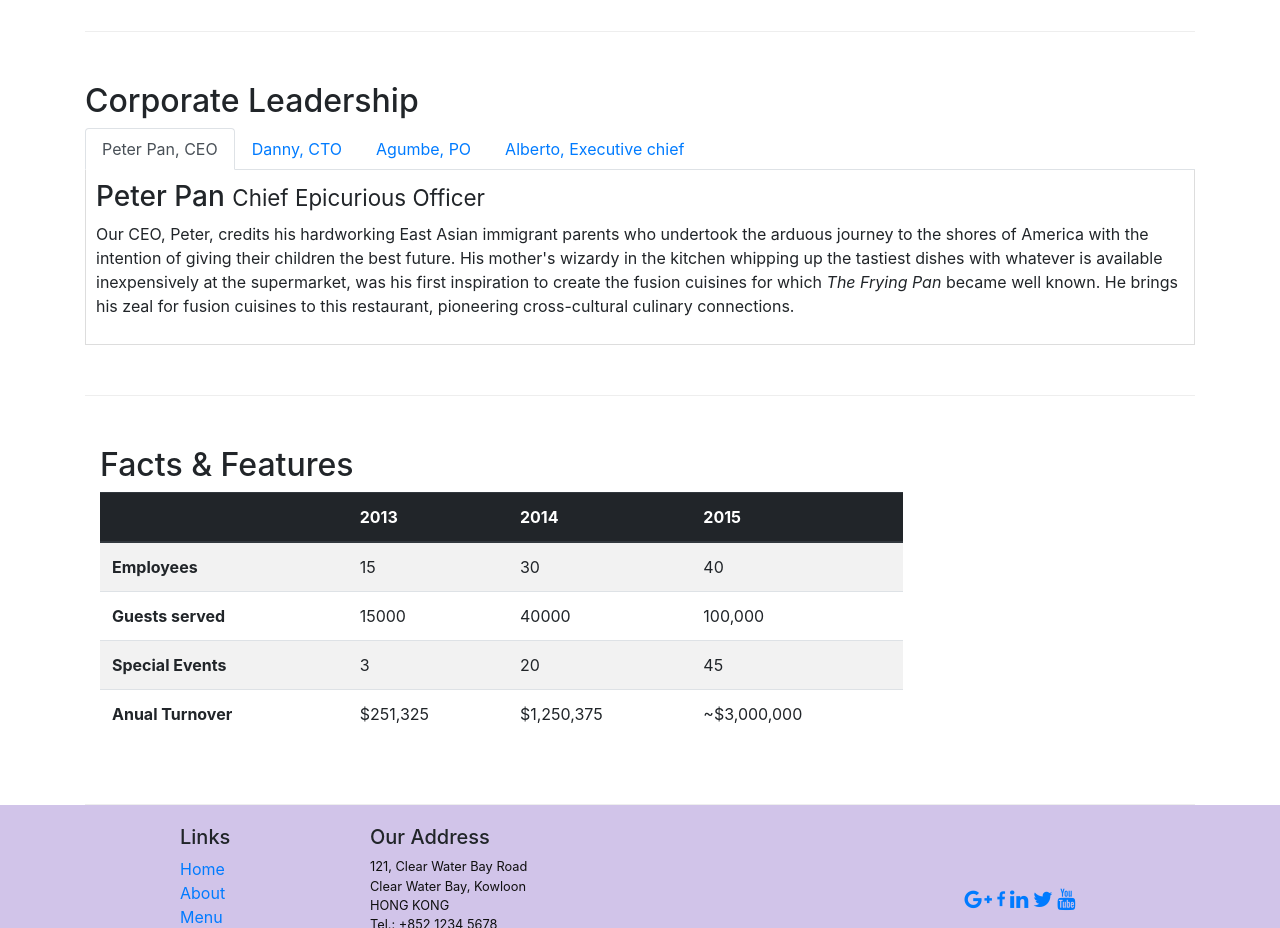
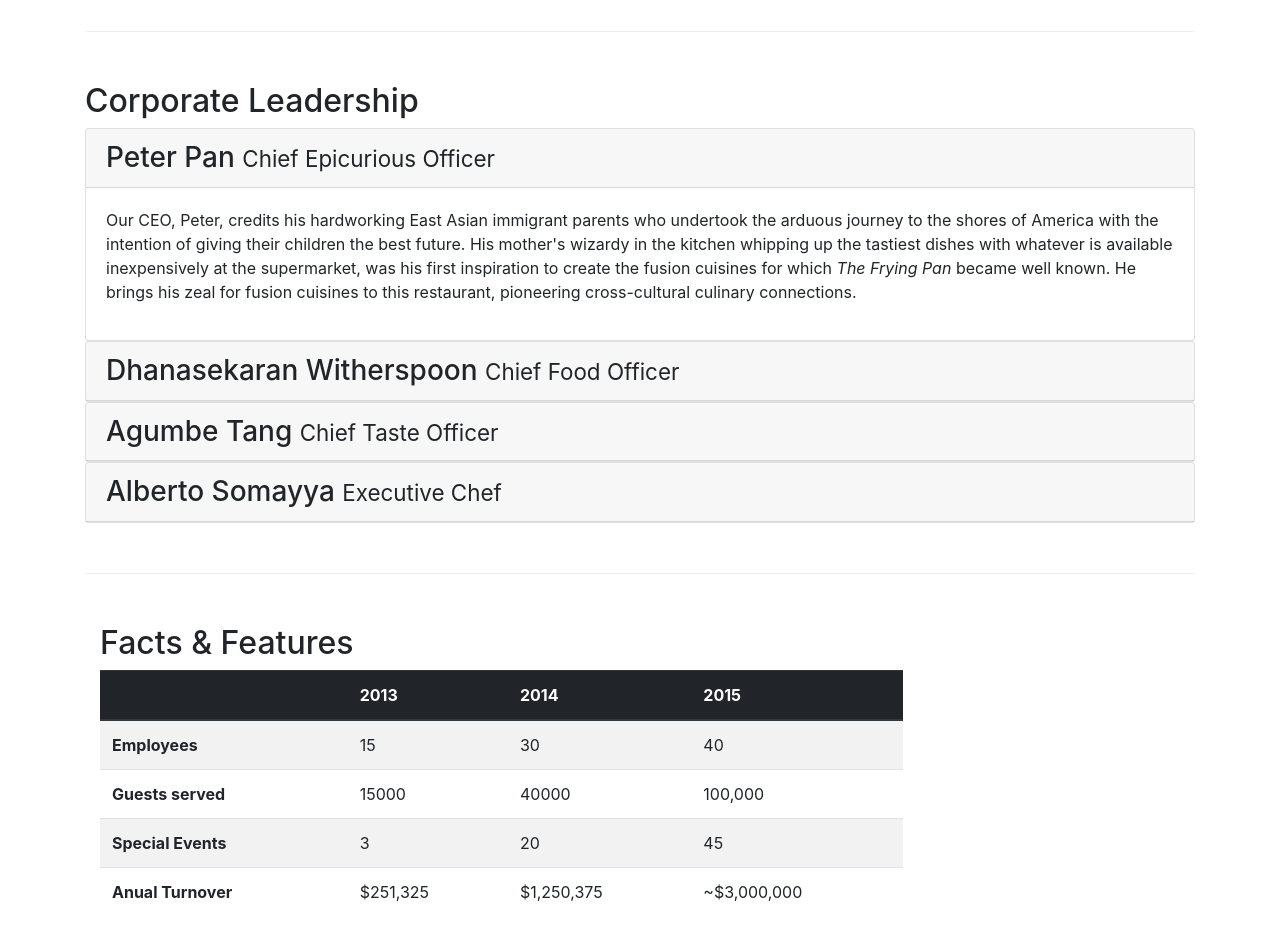
Before and after one commit to kmvbatista/bootstrap-course-coursera, a website: page aboutus.html in a window 1280 px wide. Shown: the part 940-1868 px from the top of the page. Drawn offline with nearby package versions, Linux system fonts and the light colour scheme.

Commit message:
accordion

```diff
--- a/aboutus.html
+++ b/aboutus.html
@@ -117,37 +117,57 @@
             <div>
                 <h2>Corporate Leadership</h2>
 
-                <ul class="nav nav-tabs">
-                    <li class="nav-item">
-                        <a class="nav-link active" href="#peter" role="tab" data-toggle="tab">Peter Pan, CEO</a>
-                    </li>
-                    <li class="nav-item">
-                        <a class="nav-link" href="#danny" role="tab" data-toggle="tab">Danny, CTO</a>
-                    </li>
-                    <li class="nav-item">
-                        <a class="nav-link" href="#agumbe" role="tab" data-toggle="tab">Agumbe, PO</a>
-                    </li>
-                    <li class="nav-item">
-                        <a class="nav-link" href="#alberto" role="tab" data-toggle="tab">Alberto, Executive chief</a>
-                    </li>
-                </ul>
 
-                <div class="tab-content">
-                    <div role="tabpanel" class="tab-pane fade show active" id="peter">
-                        <h3>Peter Pan <small>Chief Epicurious Officer</small></h3>
-                        <p class="d-none d-sm-block">Our CEO, Peter, credits his hardworking East Asian immigrant parents who undertook the arduous journey to the shores of America with the intention of giving their children the best future. His mother's wizardy in the kitchen whipping up the tastiest dishes with whatever is available inexpensively at the supermarket, was his first inspiration to create the fusion cuisines for which <em>The Frying Pan</em> became well known. He brings his zeal for fusion cuisines to this restaurant, pioneering cross-cultural culinary connections.</p>
+
+                <div class="accordion">
+                    <div class="card">
+                        <div class="card-header" role="tab" id="peterheader">
+                            <h3 class="mb-0">
+                                <a data-toggle="collapse" data-target="#peter">Peter Pan <small>Chief Epicurious Officer</small></a>
+                            </h3>
+                        </div>
+                        <div role="tabpanel" class="collapse show" id="peter" data-parent="#peterheader">
+                            <div class="card-body">
+                                <p class="d-none d-sm-block">Our CEO, Peter, credits his hardworking East Asian immigrant parents who undertook the arduous journey to the shores of America with the intention of giving their children the best future. His mother's wizardy in the kitchen whipping up the tastiest dishes with whatever is available inexpensively at the supermarket, was his first inspiration to create the fusion cuisines for which <em>The Frying Pan</em> became well known. He brings his zeal for fusion cuisines to this restaurant, pioneering cross-cultural culinary connections.</p>
+                            </div>
+                        </div>
                     </div>
-                    <div role="tabpanel" class="tab-pane fade" id="danny">
-                        <h3>Dhanasekaran Witherspoon <small>Chief Food Officer</small></h3>
-                        <p class="d-none d-lg-block">Our CFO, Danny, as he is affectionately referred to by his colleagues, comes from a long established family tradition in farming and produce. His experiences growing up on a farm in the Australian outback gave him great appreciation for varieties of food sources. As he puts it in his own words, <em>Everything that runs, wins, and everything that stays, pays!</em></p>
+
+                    <div class="card">
+                        <div class="card-header" role="tab" id="dannyheader">
+                            <h3 class="mb-0">
+                                <a data-toggle="collapse" data-target="#danny">Dhanasekaran Witherspoon <small>Chief Food Officer</small></a>
+                            </h3>
+                        </div>
+                        <div role="tabpanel" class="collapse" id="danny" data-parent="#dannyheader">
+                            <div class="card-body">
+                                <p class="d-none d-sm-block">Our CFO, Danny, as he is affectionately referred to by his colleagues, comes from a long established family tradition in farming and produce. His experiences growing up on a farm in the Australian outback gave him great appreciation for varieties of food sources. As he puts it in his own words, <em>Everything that runs, wins, and everything that stays, pays!</em></p>
+                            </div>
+                        </div>
                     </div>
-                    <div role="tabpanel" class="tab-pane fade" id="agumbe">
-                            <h3>Agumbe Tang <small>Chief Taste Officer</small></h3>
-                            <p class="d-none d-lg-block">Blessed with the most discerning gustatory sense, Agumbe, our CTO, personally ensures that every dish that we serve meets his exacting tastes. Our chefs dread the tongue lashing that ensues if their dish does not meet his exacting standards. He lives by his motto, <em>You click only if you survive my lick.</em></p>
+                    <div class="card">
+                        <div class="card-header" role="tab" id="agumbeheader">
+                            <h3 class="mb-0">
+                                <a data-toggle="collapse" data-target="#agumbe">Agumbe Tang <small>Chief Taste Officer</small></a>
+                            </h3>
+                        </div>
+                        <div role="tabpanel" class="collapse" id="agumbe" data-parent="#agumbeheader">
+                            <div class="card-body">
+                                <p class="d-none d-sm-block">Blessed with the most discerning gustatory sense, Agumbe, our CTO, personally ensures that every dish that we serve meets his exacting tastes. Our chefs dread the tongue lashing that ensues if their dish does not meet his exacting standards. He lives by his motto, <em>You click only if you survive my lick.</em></p>
+                            </div>
+                        </div>
                     </div>
-                    <div role="tabpanel" class="tab-pane fade" id="alberto">
-                        <h3>Alberto Somayya <small>Executive Chef</small></h3>
-                        <p class="d-none d-lg-block">Award winning three-star Michelin chef with wide International experience having worked closely with whos-who in the culinary world, he specializes in creating mouthwatering Indo-Italian fusion experiences. He says, <em>Put together the cuisines from the two craziest cultures, and you get a winning hit! Amma Mia!</em></p>
+                    <div class="card">
+                        <div class="card-header" role="tab" id="albertoheader">
+                            <h3 class="mb-0">
+                                <a data-toggle="collapse" data-target="#alberto">Alberto Somayya <small>Executive Chef</small></a>
+                            </h3>
+                        </div>
+                        <div role="tabpanel" class="collapse" id="alberto" data-parent="#albertoheader">
+                            <div class="card-body">
+                                <p class="d-none d-sm-block">Award winning three-star Michelin chef with wide International experience having worked closely with whos-who in the culinary world, he specializes in creating mouthwatering Indo-Italian fusion experiences. He says, <em>Put together the cuisines from the two craziest cultures, and you get a winning hit! Amma Mia!</em></p>
+                            </div>
+                        </div>
                     </div>
                 </div>
             </div>
```
